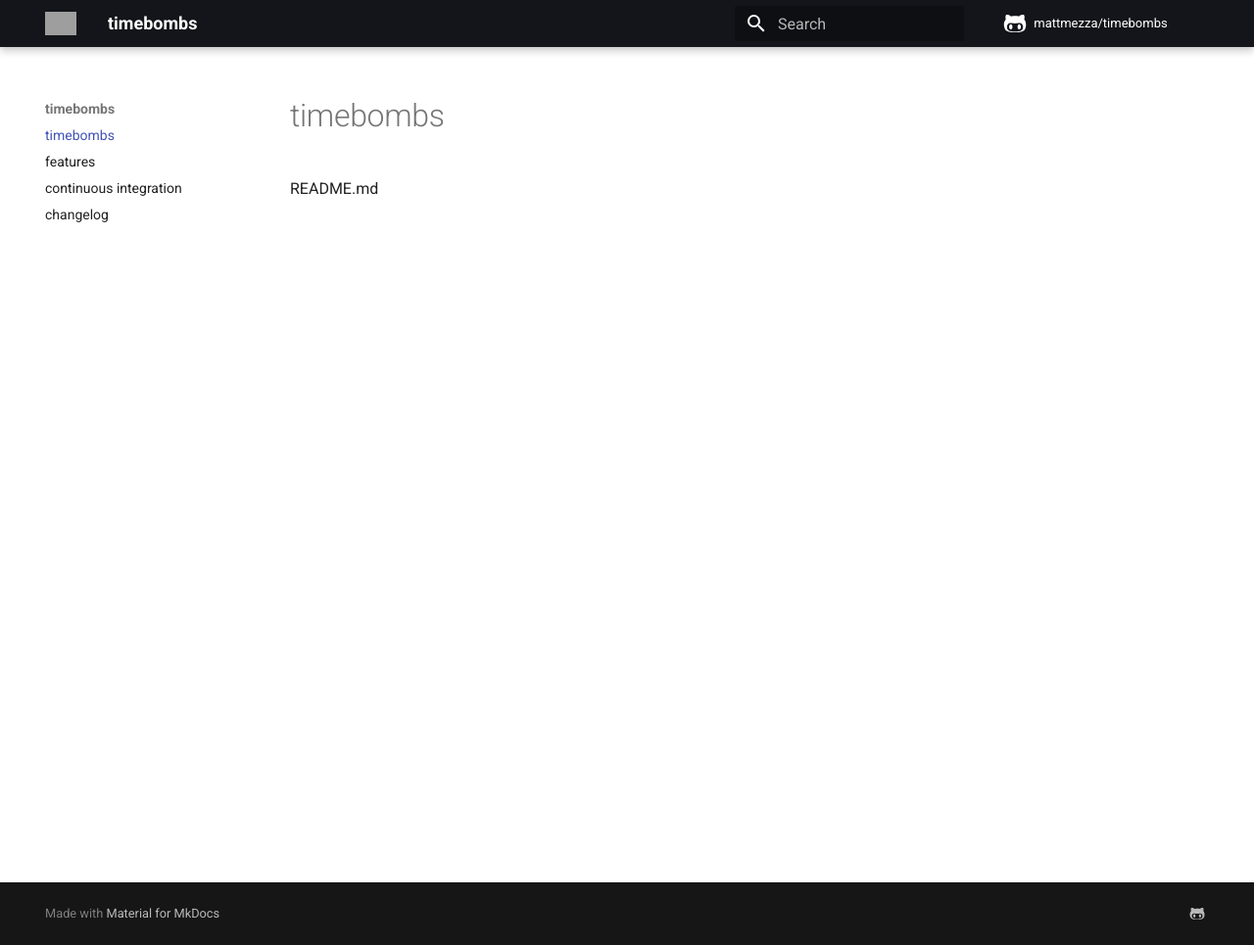
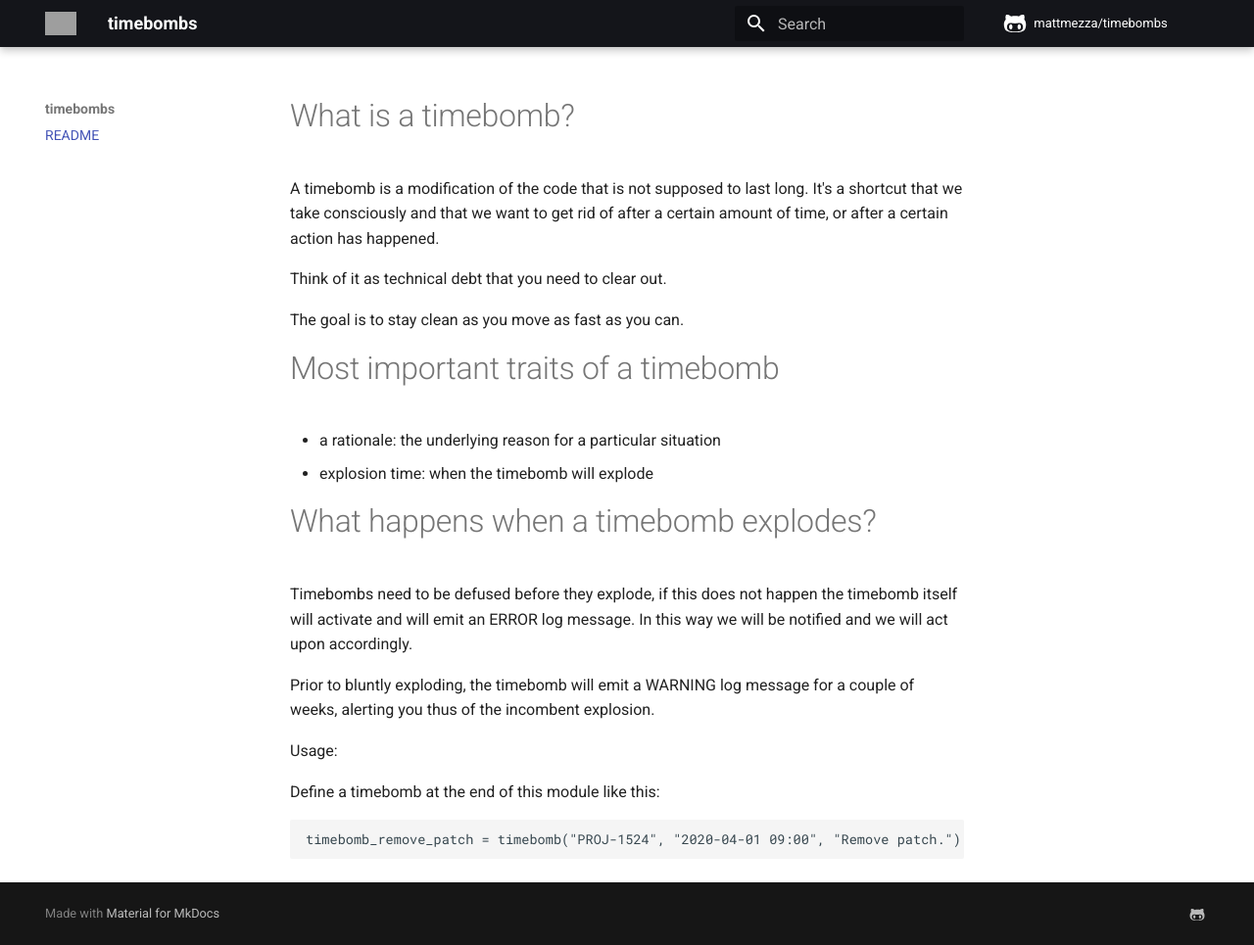
Before and after one commit to mattmezza/timebombs, an MkDocs documentation site: the page built from docs/index.md, in a window 1280 px wide and 965 px high. Shown: the whole window at 98% size. Built offline with MkDocs 1.6.1 and Material for MkDocs 9.7.7, drawn with Linux system fonts in a browser that asks for light colours; comment, search, counter and statistics services are not loaded; grey boxes are pictures that could not be loaded.

Commit message:
fixed docs

````diff
--- a/docs/index.md
+++ b/docs/index.md
@@ -1 +1,32 @@
-README.md
+What is a timebomb?
+===
+
+A timebomb is a modification of the code that is not supposed to last long.
+It's a shortcut that we take consciously and that we want to get rid of
+after a certain amount of time, or after a certain action has happened.
+
+Think of it as technical debt that you need to clear out.
+
+The goal is to stay clean as you move as fast as you can.
+
+Most important traits of a timebomb
+===
+- a rationale: the underlying reason for a particular situation
+- explosion time: when the timebomb will explode
+
+What happens when a timebomb explodes?
+===
+Timebombs need to be defused before they explode, if this does not happen
+the timebomb itself will activate and will emit an ERROR log message.
+In this way we will be notified and we will act upon accordingly.
+
+Prior to bluntly exploding, the timebomb will emit a WARNING log message for a couple of weeks, alerting you thus of the incombent explosion.
+
+
+Usage:
+
+Define a timebomb at the end of this module like this:
+
+```
+timebomb_remove_patch = timebomb("PROJ-1524", "2020-04-01 09:00", "Remove patch.")
+```
--- a/mkdocs.yml
+++ b/mkdocs.yml
@@ -17,16 +17,13 @@ repo_url: https://github.com/mattmezza/timebombs
 edit_uri: 'https://github.com/mattmezza/timebombs'
 
 nav:
-    - timebombs: 'index.md'
-    - features: 'features.md'
-    - continuous integration: 'continuous-integration.md'
-    - changelog: 'CHANGELOG.md'
+    - README: 'index.md'
 
 markdown_extensions:
     - toc:
         permalink: true
     - markdown.extensions.codehilite:
-        guess_lang: false
+        guess_lang: true
     - markdown_include.include:
         base_path: docs
     - admonition
````
Also changed, not shown: CHANGELOG.md (deleted, +0 -1 lines), README.md (+1 -32 lines), docs/CHANGELOG.md (deleted, +0 -7 lines), docs/README.md (deleted, +0 -32 lines), docs/continuous-integration.md (deleted, +0 -2 lines), docs/features.md (deleted, +0 -4 lines), 1 other file.
